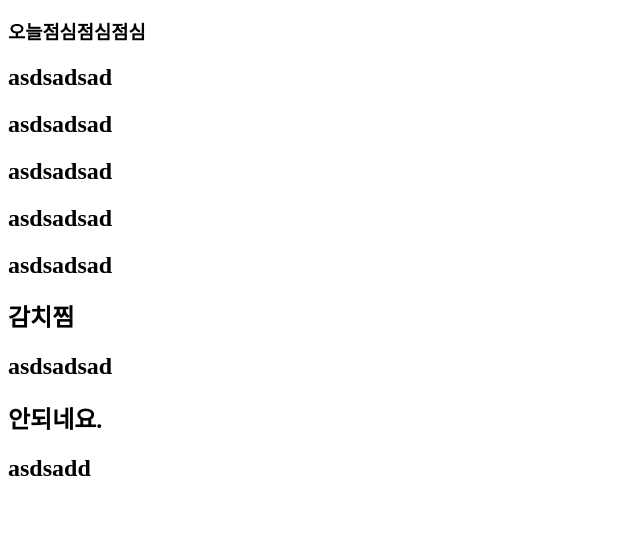
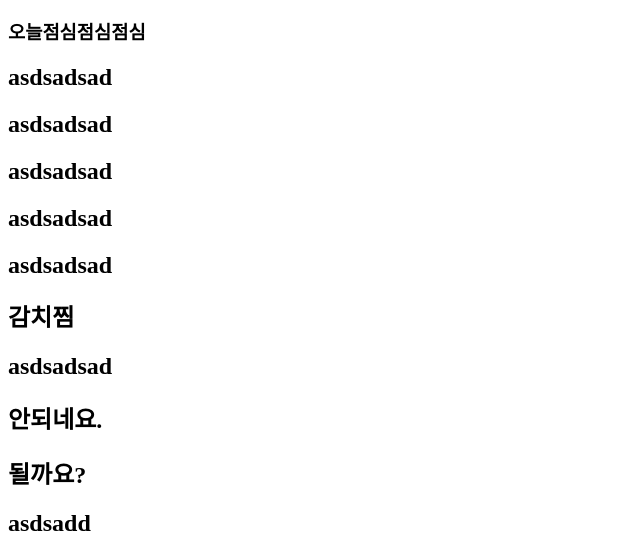
Before and after one commit to 2024-SMHRD-KDT-BigData-32/Luckyvicky, a plain HTML site: page Luckyvicky/src/main/webapp/NewFile.html in a window 1280 px wide. Shown: the part 456-1013 px from the top of the page, without its empty margins (0-640 px from the left). Before the commit the page ends 958 px from the top, so only its background shows below. Drawn offline with Linux system fonts and the light colour scheme.

Commit message:
https://github.com/2024-SMHRD-KDT-BigData-32/Luckyvicky/tree/b17caea69a118d822d6944929c85b6571393932e/project

```diff
--- a/Luckyvicky/src/main/webapp/NewFile.html
+++ b/Luckyvicky/src/main/webapp/NewFile.html
@@ -23,6 +23,7 @@
 	<h2>감치찜</h2>
 		<h2>asdsadsad</h2>
 		<h2>안되네요.</h2>
+		<h2>될까요?</h2>
 	<h2>asdsadd</h2>
 
 </body>
```
